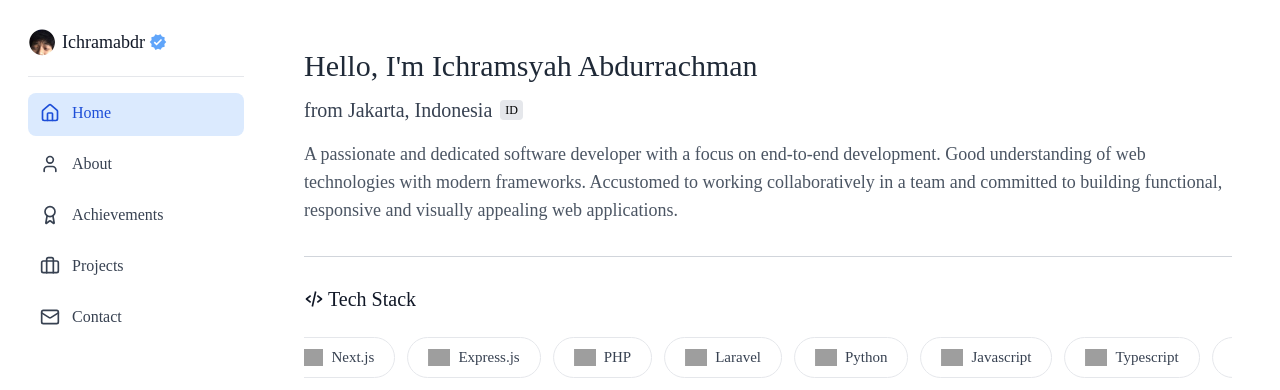
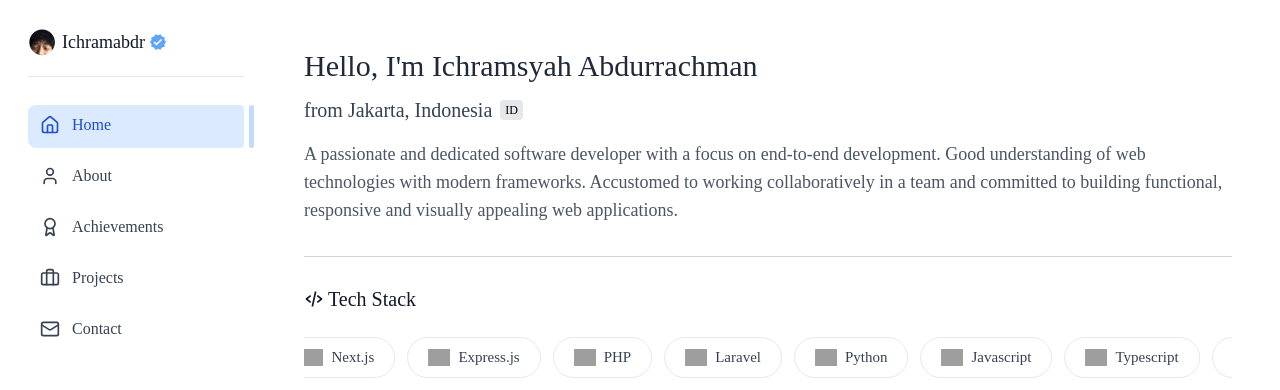
Before and after one commit to ichramsyah/portfolio-dashboard-style, a React (Vite) app: page / in a window 1280 px wide. Shown: the top 390 px of the page. Built offline with nearby package versions, Linux system fonts and the light colour scheme; grey boxes are pictures that could not be loaded.

Commit message:
update: add slide sidebar in sidebar.jsx

```diff
--- a/src/components/Sidebar.jsx
+++ b/src/components/Sidebar.jsx
@@ -1,4 +1,4 @@
-import React, { useContext } from 'react';
+import React, { useContext, useRef, useState, useEffect } from 'react';
 import { ThemeContext } from '../contexts/ThemeContext';
 import { LanguageContext } from '../contexts/LanguageContext';
 import { Home, User, Award, Briefcase, Mail, Moon, Sun, Globe, X } from 'lucide-react';
@@ -16,13 +16,28 @@ const Sidebar = ({ activeSection, setActiveSection, isMobileMenuOpen, setIsMobil
     { id: 'contact', icon: Mail, label: t('nav.contact') },
   ];
 
+  const containerRef = useRef(null);
+  const [activeRef, setActiveRef] = useState(null);
+  const [sidelineStyle, setSidelineStyle] = useState({ top: 0, height: 10 });
+
+  useEffect(() => {
+    if (activeRef && containerRef.current) {
+      const containerRect = containerRef.current.getBoundingClientRect();
+      const activeRect = activeRef.getBoundingClientRect();
+      setSidelineStyle({
+        top: activeRect.top - containerRect.top,
+        height: activeRect.height,
+      });
+    }
+  }, [activeSection, activeRef]);
+
   return (
     <>
       {isMobileMenuOpen && <div className="fixed inset-0 bg-blackk/20 bg-opacity-50 z-40 lg:hidden" onClick={() => setIsMobileMenuOpen(false)} />}
 
       <div className={`fixed left-0 top-0 h-full w-68 bg-whitee px-7 py-7 dark:bg-gray-9 z-50 transform transition-all ${isMobileMenuOpen ? 'translate-x-0' : '-translate-x-full lg:translate-x-0'}`}>
         <div className="flex flex-col h-full">
-          <div className=" pb-5 border-b border-gray-2 dark:border-gray-7">
+          <div className="pb-5 border-b border-gray-2 dark:border-gray-7">
             <div className="flex items-center justify-between">
               <motion.div initial={{ opacity: 0, scale: 0.8 }} whileInView={{ opacity: 1, scale: 1 }} transition={{ duration: 0.8, ease: 'easeOut', delay: 0.1 }} viewport={{ once: false }} className="flex items-center">
                 <img src="./images/ppinstagram.png" alt="" className="w-7 object-cover rounded-full" />
@@ -38,19 +53,27 @@ const Sidebar = ({ activeSection, setActiveSection, isMobileMenuOpen, setIsMobil
             </div>
           </div>
 
-          <nav className="flex-1 py-4">
-            <ul className="space-y-2">
+          <nav className="flex-1 py-4 relative" ref={containerRef}>
+            {/* Sliding sideline */}
+            <motion.div animate={sidelineStyle} transition={{ type: 'spring', stiffness: 400, damping: 26 }} className="absolute right-[-10px] w-[5px] rounded-lg bg-blue-2 dark:bg-blue-3" />
+
+            <ul className="space-y-2 mt-3">
               {navItems.map((item, index) => {
                 const Icon = item.icon;
+                const isActive = activeSection === item.id;
+
                 return (
                   <motion.li key={item.id} initial={{ opacity: 0, x: -40 }} whileInView={{ opacity: 1, x: 0 }} transition={{ duration: 0.6, ease: 'easeOut', delay: 0.2 * index }} viewport={{ once: false }} className="group">
                     <button
+                      ref={(el) => {
+                        if (isActive) setActiveRef(el);
+                      }}
                       onClick={() => {
                         setActiveSection(item.id);
                         setIsMobileMenuOpen(false);
                       }}
-                      className={`w-full flex items-center space-x-3 px-3 py-2 pb-[11px] rounded-lg transition-all ${
-                        activeSection === item.id ? 'bg-blue-1 dark:bg-blue-4 text-blue-7 dark:text-gray-1 scale-[100%]' : 'text-gray-7 dark:text-gray-3 hover:bg-gray-1 dark:hover:bg-gray-8 hover:scale-[104%]'
+                      className={`w-full flex items-center space-x-3 px-3 py-2 pb-[11px] rounded-lg rounded-r-sm transition-all ${
+                        isActive ? 'bg-blue-1 dark:bg-blue-4 text-blue-7 dark:text-gray-1 scale-[100%]' : 'text-gray-7 dark:text-gray-3 hover:bg-gray-1 dark:hover:bg-gray-8 hover:scale-[104%]'
                       }`}
                     >
                       <Icon size={20} className="transition-transform duration-300 group-hover:rotate-[-13deg]" />
@@ -62,6 +85,7 @@ const Sidebar = ({ activeSection, setActiveSection, isMobileMenuOpen, setIsMobil
             </ul>
           </nav>
 
+          {/* Bagian bawah */}
           <div className="pt-3 border-t border-gray-2 dark:border-gray-7">
             <div className="space-y-2">
               <motion.div initial={{ opacity: 0, x: -40 }} whileInView={{ opacity: 1, x: 0 }} transition={{ duration: 0.6, ease: 'easeOut', delay: 0.9 }} viewport={{ once: false }}>
```
